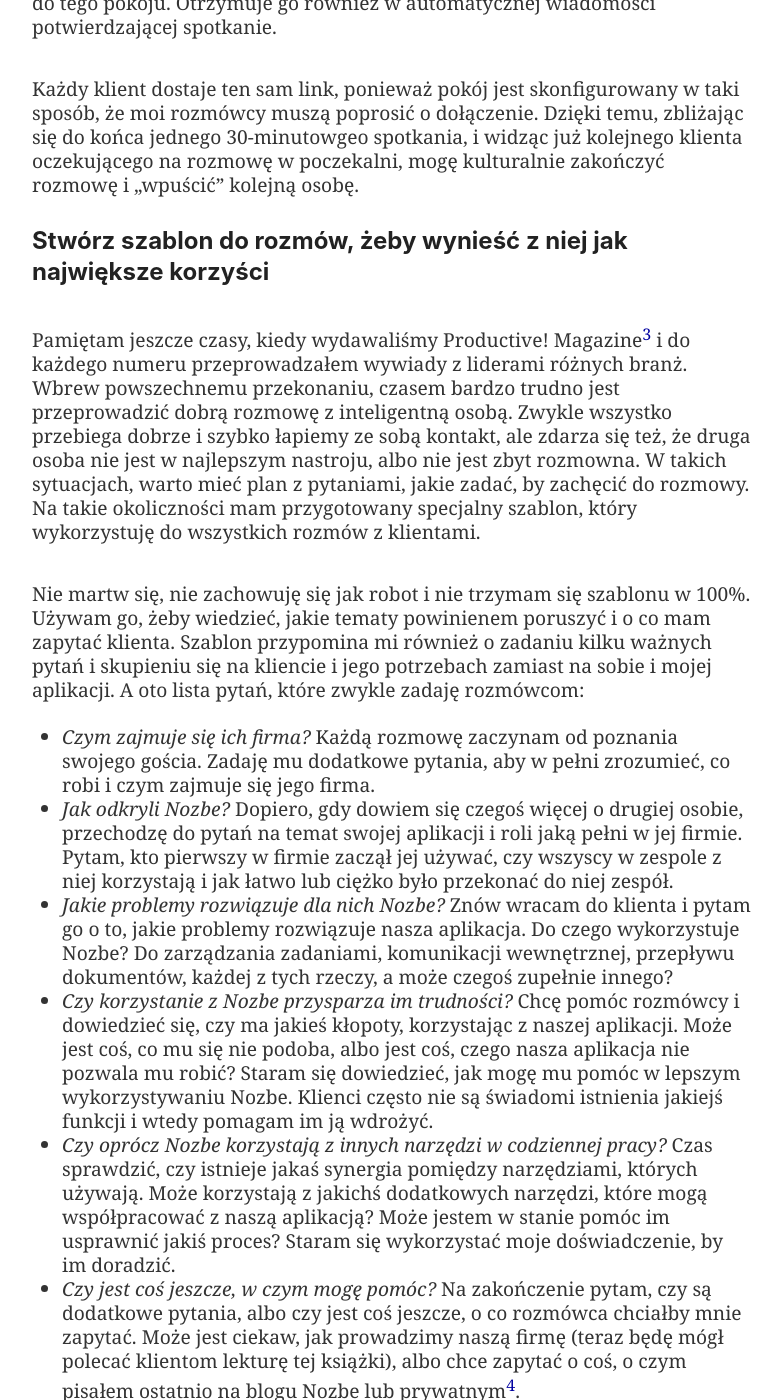
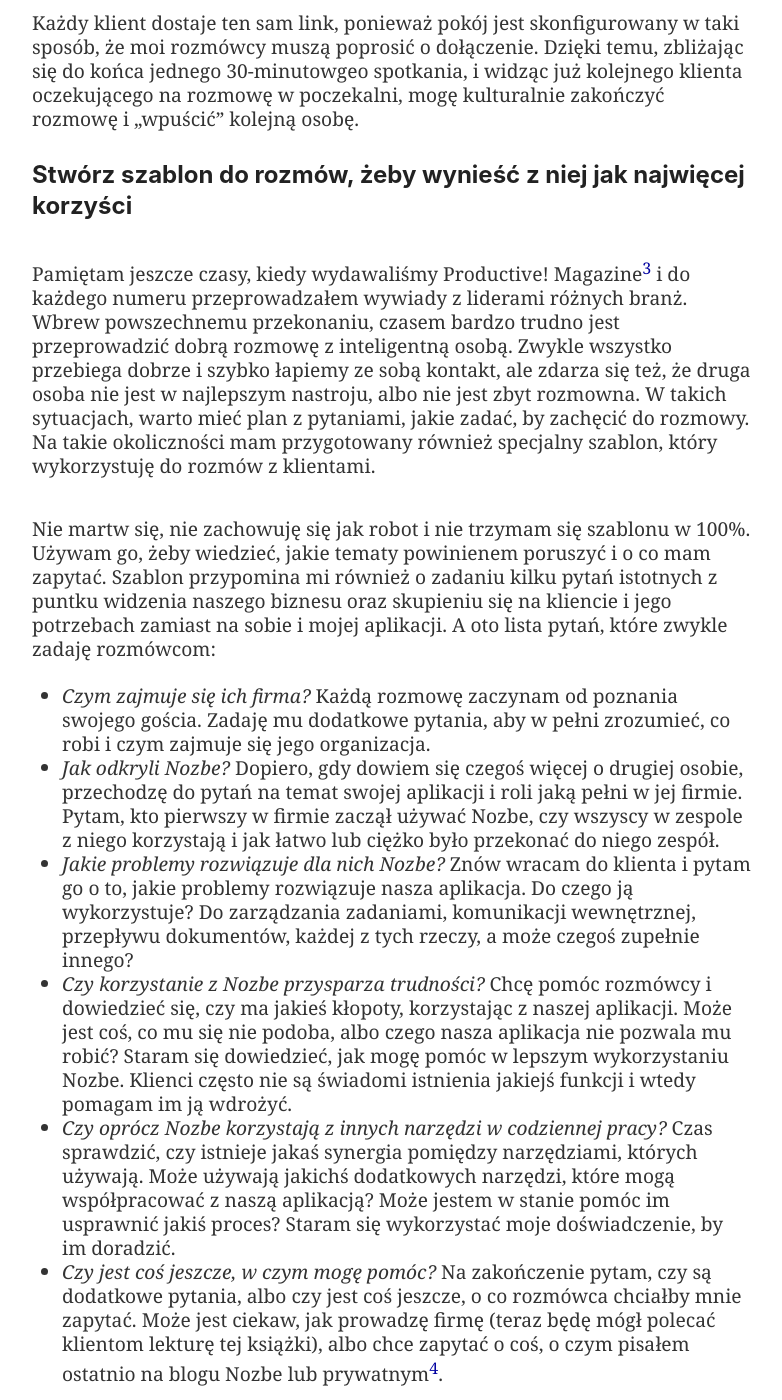
Before and after one commit to Nozbe/NoOffice.org, a Jekyll site: the page built from _pl/customers.md, in a window 1280 px wide and 1400 px high, scrolled down 3481 px. Shown: the whole window, without its empty margins (248-1030 px from the left). Built offline with Jekyll 4.4.1, drawn with Linux system fonts in a browser that asks for light colours; some of the changed text lies outside the part shown.

Commit message:
Update customers.md

```diff
--- a/_pl/customers.md
+++ b/_pl/customers.md
@@ -24,131 +24,94 @@
 
 Nozbe ma ponad 700 tys. użytkowników i dziesiątki tysięcy płacących klientów. Nie dałbym rady spotkać się ze wszystkimi i nawet nie próbuję. Zresztą nie chodzi o to, żeby spotykać się ze wszystkimi. Chyba tylko Chuck Norris byłby w stanie to zrobić… Chodzi o to, by spotykać się przynajmniej z niektórymi z nich i budować wartościowe relacje tam, gdzie to możliwe.
 
-## Jak wybieram klientów, z którymi się spotykam?
+## Jak wybieram klientów, z którymi rozmawiam?
 
-To zależy. Czasami ktoś kontaktuje się ze mną za pośrednictwem mediów społecznościowych lub maila i jeśli czuję, że powinienem się spotkać z tą osobą, zapraszam ją na rozmowę. Najczęściej jednak spotkania z użytkownikami są umawiane przez zespół obsługi klienta Nozbe. Gdy uda mu się nawiązać kontakt z jakąś ciekawą osobą, pytają, czy chciałaby umówić się na rozmowę z CEO firmy. Klienci są zwykle zaskoczeni tym, że sam szef firmy ma czas na indywidualną rozmowę z jednym z tysięcy użytkowników. Czują się wtedy wyróżnieni, co pozytywnie nastraja ich do rozmowy.
-
+To zależy. Czasami ktoś kontaktuje się ze mną za pośrednictwem mediów społecznościowych lub maila i jeśli czuję, że powinienem się spotkać z tą osobą, zapraszam ją na rozmowę. Najczęściej jednak spotkania z użytkownikami są umawiane przez zespół obsługi klienta Nozbe. Gdy uda się nawiązać kontakt z jakąś ciekawą osobą, pytają, czy chciałaby umówić się na rozmowę z CEO Nozbe. Klienci są zwykle zaskoczeni tym, że szef firmy ma czas na indywidualną rozmowę z jednym z tysięcy użytkowników. Czują się wtedy wyróżnieni, co pozytywnie nastraja ich do rozmowy.
 
 ### Ciekawi mnie, czym zajmują się nasi klienci
 
-Mamy to szczęście, że nasze aplikacje używane są nie tylko przez konsumentów indywidualnych, ale także przez całe firmy z różnych sektorów i branż. Z tego powodu zespół obsługi klienta często zwraca się z propozycją spotkania do użytkowników reprezentujących sektory, o których nie wiemy za wiele. Mam w sobie wrodzoną ciekawość, dlatego lubię się uczyć i dowiadywać nowych rzeczy, niekoniecznie ze świata technologii. Te rozmowy dają mi okazję, żeby porozmawiać z osobami z różnych branż, np. ubezpieczeniowej, nieruchomości, produkcyjnej, projektowej, marketingowej, prawniczej, a nawet z twórcami samochodów kempingowych. To wszystko jest naprawdę bardzo interesujące!
+Mamy to szczęście, że nasze aplikacje używane są nie tylko przez konsumentów indywidualnych, ale także przez całe organizacje z różnych sektorów i branż. Z tego powodu zespół obsługi klienta często zwraca się z propozycją spotkania do użytkowników reprezentujących sektory, o których nie wiemy za wiele. Mam w sobie wrodzoną ciekawość, dlatego lubię się uczyć i dowiadywać nowych rzeczy, niekoniecznie ze świata technologii. Te rozmowy dają mi okazję, żeby porozmawiać z osobami z różnych branż, np. ubezpieczeniowej, nieruchomości, produkcyjnej, projektowej, marketingowej, prawniczej, a nawet z twórcami kamperów. To wszystko jest naprawdę bardzo interesujące!
 
-
-Rozmawiając z klientami, mogę dowiedzieć się nie tylko, jak odkryli Nozbe, albo w jaki sposób wykorzystują naszą aplikację, ale przede wszystkim mogę poszerzyć swoje horyzonty i zobaczyć, że na świecie jest mnóstwo różnych biznesów, o których nigdy wcześniej nie słyszałem, mimo że robią naprawdę ciekawe rzeczy.
-
+Rozmawiając z klientami, mogę dowiedzieć się nie tylko, jak odkryli Nozbe, albo w jaki sposób wykorzystują naszą aplikację, ale przede wszystkim mogę poszerzyć horyzonty i zobaczyć, że na świecie jest mnóstwo różnych biznesów, o których nigdy wcześniej nie słyszałem, mimo że robią naprawdę ciekawe rzeczy.
 
 ### Mogę spotkać się z każdą osobą na świecie!
 
 Nie mam fizycznego biura, ale wykorzystuję to na swoją korzyść. Mogę wypić *wirtualną kawę* z klientem z drugiego końca świata bez konieczności ruszania się zza biurka. Można by pomyśleć, że spotkanie na żywo byłoby bardziej wartościowe, ale już sam fakt, że jako CEO firmy umawiam się na indywidualne spotkania z klientami jest dla nich wystarczająco znaczący. Ludzie naprawdę to doceniają!
 
-
 ## Jak łatwo planować spotkania z klientami
 
-
-Skoro już wyjaśniłem, dlaczego warto umawiać się na *wirtualne rozmowy indywidualne* z klientami, pora przejść do części logistycznej, czyli jak najłatwiej zaplanować takie spotkanie.
-
+Skoro już wyjaśniłem, dlaczego warto umawiać się na *wirtualne rozmowy indywidualne* z klientami, pora przejść do części logistycznej, czyli: jak najłatwiej zaplanować takie spotkanie.
 
 ### Użyj aplikacji do planowania
 
-
-Do planowania spotkań, używam specjalnej aplikacji[^1] i mam kilka wolnych bloków czasowych na spotkania z klientami – zwykle około godz. 16:00 we wtorki i czwartki (CET). Jest to bardzo dogodna pora, ponieważ powoli zbliżam się do końca dnia pracy, a dodatkowo odpowiada ona również klientom z Europy. To również początek dnia pracy dla naszych amerykańskich użytkowników (w Nowym Jorku jest 10:00). Dla klientów z Kalifornii zwykle robię wyjątek i umawiam się z nimi wieczorem swojego lokalnego czasu.
-
+Do planowania spotkań, używam specjalnej aplikacji[^1] i mam kilka wolnych bloków czasowych na rozmowy z klientami – zwykle około godz. 16:00 we wtorki i czwartki (CET). Jest to bardzo dogodna pora, ponieważ powoli zbliżam się do końca dnia pracy, a dodatkowo odpowiada ona również klientom z Europy. To również początek dnia pracy dla naszych amerykańskich użytkowników (w Nowym Jorku jest 10:00). Dla klientów z Kalifornii zwykle robię wyjątek i umawiam się z nimi wieczorem swojego czasu.
 
 Dzięki temu, że korzystam z aplikacji do planowania spotkań, mogę wysłać klientowi link umożliwiający mu wybór dogodnej pory. Nie musimy wymieniać się mailami, żeby dograć godzinę. Mój rozmówca wybiera jeden z dostępnych 30-minutowych bloków czasowych i gotowe! Cały proces sprowadza się do jednego kliknięcia.
 
-
 Aplikacja ta jest również zsynchronizowana z naszym firmowym Kalendarzem Google, dzięki czemu każdy z zespołu wie, kiedy mam spotkanie. Często, widząc, że mam spotkanie z danym klientem, osoby z zespołu wysyłają mi sugestie dotyczące pytań lub tematów, które mogę poruszyć na rozmowie.
-
 
 ### Stwórz specjalny pokój do wirtualnych spotkań
 
-
-W programie do wideokonferencji[^2], z którego korzystamy w firmie, mamy kilka osobnych pokoje do różnych spotkań. Nie inaczej jest w przypadku spotkań z klientami, więc każdej osobie, z którą mam rozmowę, wysyłam link do tego pokoju. Otrzymuje go również w automatycznej wiadomości potwierdzającej spotkanie.
-
+W programie do videokonferencji[^2], z którego korzystamy w Nozbe, mamy kilka osobnych pokoi do różnych spotkań. Nie inaczej jest w przypadku rozmów z klientami, więc każdej osobie, z którą mam rozmowę, wysyłam link do tego pokoju. Otrzymuje go również w automatycznej wiadomości potwierdzającej spotkanie.
 
 Każdy klient dostaje ten sam link, ponieważ pokój jest skonfigurowany w taki sposób, że moi rozmówcy muszą poprosić o dołączenie. Dzięki temu, zbliżając się do końca jednego 30-minutowgeo spotkania, i widząc już kolejnego klienta oczekującego na rozmowę w poczekalni, mogę kulturalnie zakończyć rozmowę i „wpuścić” kolejną osobę.
 
+### Stwórz szablon do rozmów, żeby wynieść z niej jak najwięcej korzyści
 
-### Stwórz szablon do rozmów, żeby wynieść z niej jak największe korzyści
+Pamiętam jeszcze czasy, kiedy wydawaliśmy Productive! Magazine[^3] i do każdego numeru przeprowadzałem wywiady z liderami różnych branż. Wbrew powszechnemu przekonaniu, czasem bardzo trudno jest przeprowadzić dobrą rozmowę z inteligentną osobą. Zwykle wszystko przebiega dobrze i szybko łapiemy ze sobą kontakt, ale zdarza się też, że druga osoba nie jest w najlepszym nastroju, albo nie jest zbyt rozmowna. W takich sytuacjach, warto mieć plan z pytaniami, jakie zadać, by zachęcić do rozmowy. Na takie okoliczności mam przygotowany również specjalny szablon, który wykorzystuję do rozmów z klientami.
 
+Nie martw się, nie zachowuję się jak robot i nie trzymam się szablonu w 100%. Używam go, żeby wiedzieć, jakie tematy powinienem poruszyć i o co mam zapytać. Szablon przypomina mi również o zadaniu kilku pytań istotnych z puntku widzenia naszego biznesu oraz skupieniu się na kliencie i jego potrzebach zamiast na sobie i mojej aplikacji. A oto lista pytań, które zwykle zadaję rozmówcom:
 
-Pamiętam jeszcze czasy, kiedy wydawaliśmy Productive! Magazine[^3] i do każdego numeru przeprowadzałem wywiady z liderami różnych branż. Wbrew powszechnemu przekonaniu, czasem bardzo trudno jest przeprowadzić dobrą rozmowę z inteligentną osobą. Zwykle wszystko przebiega dobrze i szybko łapiemy ze sobą kontakt, ale zdarza się też, że druga osoba nie jest w najlepszym nastroju, albo nie jest zbyt rozmowna. W takich sytuacjach, warto mieć plan z pytaniami, jakie zadać, by zachęcić do rozmowy. Na takie okoliczności mam przygotowany specjalny szablon, który wykorzystuję do wszystkich rozmów z klientami.
+- *Czym zajmuje się ich firma?* Każdą rozmowę zaczynam od poznania swojego gościa. Zadaję mu dodatkowe pytania, aby w pełni zrozumieć, co robi i czym zajmuje się jego organizacja.
+- *Jak odkryli Nozbe?* Dopiero, gdy dowiem się czegoś więcej o drugiej osobie, przechodzę do pytań na temat swojej aplikacji i roli jaką pełni w jej firmie. Pytam, kto pierwszy w firmie zaczął używać Nozbe, czy wszyscy w zespole z niego korzystają i jak łatwo lub ciężko było przekonać do niego zespół.
+- *Jakie problemy rozwiązuje dla nich Nozbe?* Znów wracam do klienta i pytam go o to, jakie problemy rozwiązuje nasza aplikacja. Do czego ją wykorzystuje? Do zarządzania zadaniami, komunikacji wewnętrznej, przepływu dokumentów, każdej z tych rzeczy, a może czegoś zupełnie innego?
+- *Czy korzystanie z Nozbe przysparza trudności?* Chcę pomóc rozmówcy i dowiedzieć się, czy ma jakieś kłopoty, korzystając z naszej aplikacji. Może jest coś, co mu się nie podoba, albo czego nasza aplikacja nie pozwala mu robić? Staram się dowiedzieć, jak mogę pomóc w lepszym wykorzystaniu Nozbe. Klienci często nie są świadomi istnienia jakiejś funkcji i wtedy pomagam im ją wdrożyć.
+- *Czy oprócz Nozbe korzystają z innych narzędzi w codziennej pracy?* Czas sprawdzić, czy istnieje jakaś synergia pomiędzy narzędziami, których używają. Może używają jakichś dodatkowych narzędzi, które mogą współpracować z naszą aplikacją? Może jestem w stanie pomóc im usprawnić jakiś proces? Staram się wykorzystać moje doświadczenie, by im doradzić.
+- *Czy jest coś jeszcze, w czym mogę pomóc?* Na zakończenie pytam, czy są dodatkowe pytania, albo czy jest coś jeszcze, o co rozmówca chciałby mnie zapytać. Może jest ciekaw, jak prowadzę firmę (teraz będę mógł polecać klientom lekturę tej książki), albo chce zapytać o coś, o czym pisałem ostatnio na blogu Nozbe lub prywatnym[^4].
 
-Nie martw się, nie zachowuję się jak robot i nie trzymam się szablonu w 100%. Używam go, żeby wiedzieć, jakie tematy powinienem poruszyć i o co mam zapytać klienta. Szablon przypomina mi również o zadaniu kilku ważnych pytań i skupieniu się na kliencie i jego potrzebach zamiast na sobie i mojej aplikacji. A oto lista pytań, które zwykle zadaję rozmówcom:
+### Postaw na osobisty kontakt. Chodzi o wypracowanie dobrych relacji!
 
-- *Czym zajmuje się ich firma?* Każdą rozmowę zaczynam od poznania swojego gościa. Zadaję mu dodatkowe pytania, aby w pełni zrozumieć, co robi i czym zajmuje się jego firma.
-- *Jak odkryli Nozbe?* Dopiero, gdy dowiem się czegoś więcej o drugiej osobie, przechodzę do pytań na temat swojej aplikacji i roli jaką pełni w jej firmie. Pytam, kto pierwszy w firmie zaczął jej używać, czy wszyscy w zespole z niej korzystają i jak łatwo lub ciężko było przekonać do niej zespół.
-- *Jakie problemy rozwiązuje dla nich Nozbe?* Znów wracam do klienta i pytam go o to, jakie problemy rozwiązuje nasza aplikacja. Do czego wykorzystuje Nozbe? Do zarządzania zadaniami, komunikacji wewnętrznej, przepływu dokumentów, każdej z tych rzeczy, a może czegoś zupełnie innego?
-- *Czy korzystanie z Nozbe przysparza im trudności?* Chcę pomóc rozmówcy i dowiedzieć się, czy ma jakieś kłopoty, korzystając z naszej aplikacji. Może jest coś, co mu się nie podoba, albo jest coś, czego nasza aplikacja nie pozwala mu robić? Staram się dowiedzieć, jak mogę mu pomóc w lepszym wykorzystywaniu Nozbe. Klienci często nie są świadomi istnienia jakiejś funkcji i wtedy pomagam im ją wdrożyć.
-- *Czy oprócz Nozbe korzystają z innych narzędzi w codziennej pracy?* Czas sprawdzić, czy istnieje jakaś synergia pomiędzy narzędziami, których używają. Może korzystają z jakichś dodatkowych narzędzi, które mogą współpracować z naszą aplikacją? Może jestem w stanie pomóc im usprawnić jakiś proces? Staram się wykorzystać moje doświadczenie, by im doradzić.
-- *Czy jest coś jeszcze, w czym mogę pomóc?* Na zakończenie pytam, czy są dodatkowe pytania, albo czy jest coś jeszcze, o co rozmówca chciałby mnie zapytać. Może jest ciekaw, jak prowadzimy naszą firmę (teraz będę mógł polecać klientom lekturę tej książki), albo chce zapytać o coś, o czym pisałem ostatnio na blogu Nozbe lub prywatnym[^4].
+Zadając klientowi te pytania, staram się jak najbardziej pomóc. Ale nie tylko. Podczas rozmowy mogę szybko zorientować się, jak dobrze *dogadujemy się* ze sobą jako ludzie. Nie jest to wyłącznie relacja biznesowa, a zwyczajna rozmowa pomiędzy dwiema osobami, które spotkały się, by pogadać na różne tematy.
 
+Dlatego, w zależności od tego, jak potoczy się rozmowa, zdarza się, że schodzę na bardziej osobiste tematy. Czasem rozmawiamy o naszych pasjach, zmaganiach, hobby, rodzinach oraz innych ważnych dla nas sprawach. Klienci często pytają mnie również o pracę na iPadzie[^5], albo czy zamierzam kupić nowego iPhone’a lub co o nim myślę.
 
-### Postaw na osobisty kontakt. Chodzi o wypracowanie dobrych relacji międzyludzkich!
-
-
-Zadając klientowi te pytania, staram się jak najbardziej pomóc. Ale nie tylko. Podczas takiej rozmowy mogę szybko zorientować się, jak dobrze *dogadujemy się* ze sobą jako ludzie. Nie jest to wyłącznie relacja biznesowa, a zwyczajna rozmowa pomiędzy dwiema osobami, które spotkały się, by pogadać na różne tematy.
-
-
-Dlatego, w zależności od tego, jak potoczy się rozmowa, zdarza się, że schodzę na bardziej osobiste tematy. Czasem rozmawiamy o naszych pasjach, zmaganiach, hobby, rodzinach oraz innych ważnych dla nas rzeczach. Klienci często pytają mnie również o pracę na iPadzie[^5], albo czy zamierzam kupić nowego iPhone’a lub co o nim myślę.
-
-
-To jest właśnie największa zaleta rozmów indywidualnych. Mogę nie tylko dowiedzieć się czegoś więcej o osobach, które korzystają z mojego oprogramowania, ale przede wszystkim uczę się czegoś nowego, zdobywam wiedzę o innych branżach i buduję relacje z różnymi ciekawymi osobami z całego świata!
-
+To jest właśnie największa zaleta rozmów indywidualnych. Mogę nie tylko dowiedzieć się czegoś więcej o osobach, które korzystają z mojego oprogramowania, ale przede wszystkim uczę się czegoś nowego, zdobywam wiedzę o innych branżach i buduję relacje z ciekawymi osobami z całego świata!
 
 Podczas tych spotkań wykorzystuję również swoje supermoce ;) Jestem poliglotą i mówię płynnie po polsku, angielsku, hiszpańsku i niemiecku. Dzięki temu zyskuję dodatkowe punkty, gdy zaczynam rozmowę z klientem w jego języku.
 
-
 ## Ile czasu powinno się poświęcić na spotkania z klientami?
 
+Większość właścicieli firm jest tak pochłonięta pracą, że nawet nie myśli o organizowaniu spotkań z klientami. Wierz mi, ja też jestem zajęty! Czasem jednak takie drobne inwestycje potrafią przynieść duże korzyści! Często słyszę od klientów, że są zaskoczeni tym, że spotkanie się ze mną na rozmowie było w ogóle możliwe. Że miałem na coś takiego czas. I że sami spróbują zrobić to samo.
 
-Większość właścicieli firm jest tak pochłonięta pracą, że nawet nie myśli o organizowaniu spotkań z klientami. Wierz mi, ja też jestem zajęty! Czasem jednak takie drobne inwestycje potrafią przynieść duże korzyści! Często słyszę od klientów, że są zaskoczeni tym, że spotkanie się ze mną na rozmowie było w ogóle możliwe. Że miałem w ogóle na coś takiego czas. I że sami spróbują zrobić to samo.
+Organizacja spotkań z klientami naprawdę nie wymaga dużo czasu. Jak już wspomniałem, logistyka nie jest skomplikowana i obecnie mam dostępne dwa godzinne bloki czasowe w tygodniu, co daje w sumie cztery spotkania na tydzień.
 
-
-Organizacja spotkań z klientami naprawdę nie wymaga dużo czasu. Jak już wspomniałem powyżej, logistyka nie jest skomplikowana i obecnie mam dostępne dwa godzinne bloki czasowe w tygodniu, co daje w sumie cztery spotkania na tydzień.
-
-
-Ważne jest, aby zaczynać od małych rzeczy. Wyznaczenie 30-minutowych bloków czasowych na spotkania to bardzo dobre rozwiązanie. Wysyła czytelny komunikat, że nie tylko cenię swój czas, ale przede wszystkim cenię czas swoich klientów. Jednak jeśli spotkanie przebiega bardzo dobrze i czuję, że mamy jeszcze wiele tematów do omówienia (a następny blok czasowy mam wolny), pytam klienta, czy ma jeszcze czas i bywa, że rozmawiamy nawet godzinę albo dłużej!
-
+Ważne jest, aby nie były to długie rozmowy. Wyznaczenie 30-minutowych bloków czasowych na spotkania to bardzo dobre rozwiązanie. Wysyła czytelny komunikat, że nie tylko cenię swój czas, ale przede wszystkim cenię czas swoich klientów. Jeśli jednak spotkanie przebiega bardzo dobrze i czuję, że mamy jeszcze wiele tematów do omówienia (a następny blok czasowy mam wolny), pytam klienta, czy ma jeszcze chwilkę i bywa, że rozmawiamy nawet godzinę!
 
 Chodzi przede wszystkim o relacje międzyludzkie. Bo to nie firmy kupują od firm, tylko ludzie od ludzi.
 
-
 ## Wskazówka: nagrywaj rozmowy z klientami, ale nie udostępniaj ich publicznie!
 
-
-Tak, nagrywam swoje rozmowy z klientami. Oczywiście, tylko za ich zgodą. Większość osób nie ma nic przeciwko. Jeśli ktoś wyrazi zgodę, wciskam przycisk nagrywania w naszej aplikacji do wideokonferencji[^6] i zaczynamy rozmowę.
-
+Tak, nagrywam swoje rozmowy z klientami. Oczywiście, tylko za ich zgodą. Większość osób nie ma nic przeciwko. Jeśli ktoś wyrazi zgodę, wciskam przycisk nagrywania w naszej aplikacji do videokonferencji[^6] i zaczynamy rozmowę.
 
 Po zakończeniu rozmowy, przesyłam nagranie w wyznaczone miejsce[^7], ograniczając dostęp do niego wyłącznie do osób z zespołu.
 
-
-Dla każdego spotkania mamy osobne zadanie w Nozbe, więc po przesłaniu nagrania, dodaję komentarz w danym zadaniu z prośbą o to, by osoba z działu obsługi klienta odsłuchała nagranie w ramach swojego „piąteczku”. Po wysłuchaniu rozmowy, spisuje notatki z tego spotkania w komentarzu do zadania, aby zespół mógł wyciągnąć wnioski. Pisze też maila do klienta, aby podziękować mu za jego czas i ewentualnie dosłać więcej informacji na temat pytań czy tematów poruszanych na rozmowie.
-
+Dla każdego spotkania mamy osobne zadanie w Nozbe, więc po przesłaniu nagrania, dodaję komentarz w danym zadaniu z prośbą o to, by osoba z działu obsługi klienta odsłuchała nagranie w ramach swojego „piąteczku”. Po wysłuchaniu rozmowy, spisuje notatki z tego spotkania w komentarzu do zadania, aby zespół mógł wyciągnąć wnioski. Pisze też maila do klienta, aby podziękować za jego czas i ewentualnie dosłać więcej informacji na temat pytań czy tematów poruszanych podczas rozmowy.
 
 Nagrywanie spotkań to świetny pomysł. Dzięki temu nikt poza mną nie musi być obecny na spotkaniu, ale, słuchając nagrania, każdy z zespołu może poczuć się, jakby brał w nim udział i też może odnieść z tego korzyści.
 
-
 ## A co ze spotkaniami z szerszym gronem klientów? Na to też są różne sposoby!
 
-
-Oprócz spotkań indywidualnych, warto organizować regularne spotkania w szerszym gronie klientów. I właśnie z tego powodu wróciliśmy w Nozbe do organizowania webinarów[^8], które umożliwiają mi spotykanie się z setkami naszych klientów w tym samym czasie. Publikuję również comiesięczny vlog, nie tylko dla zespołu, ale również dla naszej społeczności [^9]. Ponadto, wspólnie z Rafałem, naszym VP Product, co dwa tygodnie publikujemy nowy odcinek podcastu NoOffice.FM[^10], w którym dzielimy się wskazówkami z tej książki, a także z naszej codziennej pracy. Wszystkie te rzeczy pozwalają mi być w stałym kontakcie z szerszym gronem klientów i – mam nadzieję – uczestniczyć w ich życiu w większym stopniu niż tylko poprzez mój produkt.
-
+Oprócz spotkań indywidualnych, warto organizować regularne spotkania w szerszym gronie klientów. I właśnie z tego powodu wróciliśmy w Nozbe do organizowania webinarów[^8], które umożliwiają mi spotykanie się z setkami naszych klientów w tym samym czasie. Publikujemy również comiesięczny vlog, nie tylko dla zespołu, ale również dla naszej społeczności [^9]. Ponadto, wspólnie z Rafałem, naszym Product Managerem, regularnie publikujemy nowy odcinek podcastu NoOffice.FM[^10], w którym dzielimy się wskazówkami z tej książki, a także z naszej codziennej pracy. Wszystkie te rzeczy pozwalają mi być w stałym kontakcie z szerszym gronem klientów i – mam nadzieję – uczestniczyć w ich życiu w większym stopniu niż tylko poprzez mój produkt.
 
 ## A gdy jesteś w podróży? Również spotykaj się z klientami!
 
-
 Kiedyś bardzo dużo podróżowałem służbowo, zarówno w ramach naszych wewnętrznych spotkań firmowych (o czym więcej w kolejnych rozdziałach), konferencji, ale także dla zwykłej przyjemności. Przed każdym wyjazdem sprawdzam, czy mamy w okolicy jakichś ciekawych klientów i pytam ich, czy chcą się ze mną spotkać na kawę albo lunch.
 
+Bardzo często zapraszają mnie do swojego biura albo zakładu, dzięki czemu mogę zobaczyć, jak pracują. To naprawdę bardzo ciekawe i pozwala lepiej zaspokoić mi ciekawość niż wirtualne spotkanie.
 
-Bardzo często zapraszają mnie do swojego biura albo zakładu, dzięki czemu mogę zobaczyć jak pracują. To naprawdę bardzo ciekawe i pozwala lepiej zaspokoić mi ciekawość niż wirtualne spotkanie.
-
-
-Obecnie podróżuję dużo mniej w celach służbowych. Po pierwsze dlatego, że mamy środek pandemii, a po drugie lubię spędzać czas z rodziną i niechętnie zostawiam moich bliskich samych. Z tego powodu, wirtualne spotkania stanowią mój preferowany sposób na spotykanie się z klientami!
-
+Obecnie podróżuję dużo mniej w celach służbowych. Wolę spędzać czas z rodziną i niechętnie zostawiam moich bliskich samych. Z tego powodu, wirtualne spotkania stanowią mój preferowany sposób na spotykanie się z klientami!
 
 ## Konkluzja: znajdź czas na spotkania z klientami!
-
 
 Spotykaj się z klientami i rozmawiaj z nimi. Umówienie się na „wirtualną kawę” to naprawdę nic trudnego, a Twoi klienci na pewno docenią to, że poświęcasz im czas. Obecne technologie umożliwiają spotykanie się z ludźmi z całego świata! A jeśli masz ochotę porozmawiać ze mną, po prostu daj mi znać![^11]
 
```
Also changed, not shown: other parts of _pl/customers.md (+2 -2 lines).
